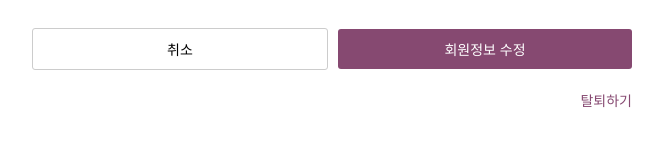
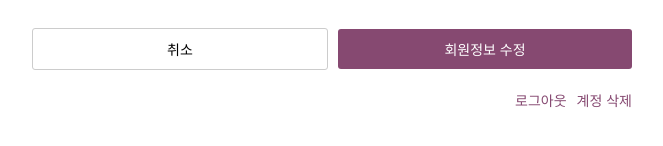
Before and after one commit to linelie00/luddite, a React (Create React App) app: page /user in a window 1280 px wide. Shown: the part 512-658 px from the top of the page, without its empty margins (308-971 px from the left). Built offline with nearby package versions, Linux system fonts and the light colour scheme.

Commit message:
로그아웃 버튼

```diff
--- a/src/UserPage.js
+++ b/src/UserPage.js
@@ -28,6 +28,7 @@ const FormGroup = styled.div`
   align-items: center;
   margin-top: 15px;
   text-align: right;
+  float: center;
 `;
 
 const Group = styled.div`
@@ -142,7 +143,7 @@ const CheckErrorMessage = styled.div`
     text-align: center;
 `;
 
-export const Divider = styled.div`
+const Divider = styled.div`
   margin: 20px 0;
   border-top: 1px solid #ccc;
 `;
@@ -172,17 +173,24 @@ const ModalContent = styled.div`
   text-align: right;
 `;
 
-export const UserLink = styled(Link)`
+const UserLink = styled(Link)`
   display: block;
   text-align: right;
   margin-top: 20px;
   text-decoration: none;
   font-size: 14px;
   color: #864971;
+  margin-left: 10px;
 
   &:hover {
     text-decoration: underline;
   }
+`;
+
+const LinkContainer = styled.div`
+  display: flex;
+  //justify-content: space-between;
+  float: right;
 `;
 
 
@@ -202,7 +210,7 @@ const EditProfileForm = () => {
   const [inputConfirmPw, setInputConfirmPw] = useState("");
   const [checkId, setCheckId] = useState(true);
   const [isModalOpen, setIsModalOpen] = useState(false);
-  const { updateUserName, updateUserId } = useAuth();
+  const { updateUserName, updateUserId, logout } = useAuth();
 
   useEffect(() => {
     fetchUserInfo();
@@ -392,6 +400,10 @@ const EditProfileForm = () => {
     }
   };
 
+  const handleLogout = () => {
+    logout();
+  };
+
   return (
     <UserContainer>
       <Link to="/">
@@ -428,7 +440,10 @@ const EditProfileForm = () => {
             <SubmitButton type="button" onClick={handleSubmit}>회원정보 수정</SubmitButton>
         </Group>
         {errorMessage && <CheckErrorMessage>{errorMessage}</CheckErrorMessage>}
-        <UserLink to="/login">탈퇴하기</UserLink>
+        <LinkContainer>
+          <UserLink to="/" onClick={handleLogout}>로그아웃</UserLink>
+          <UserLink to="/login">계정 삭제</UserLink>
+        </LinkContainer>
       </UserFormContainer>
 
 
```
